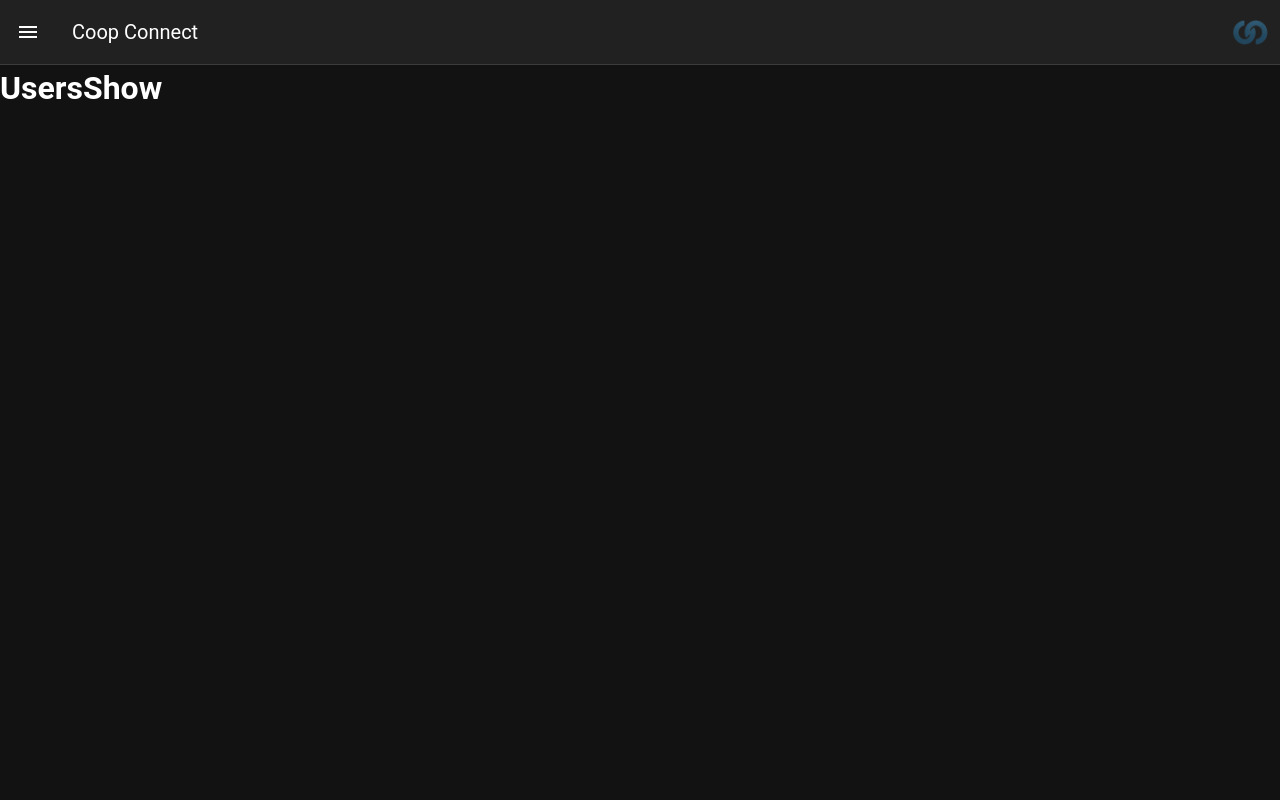
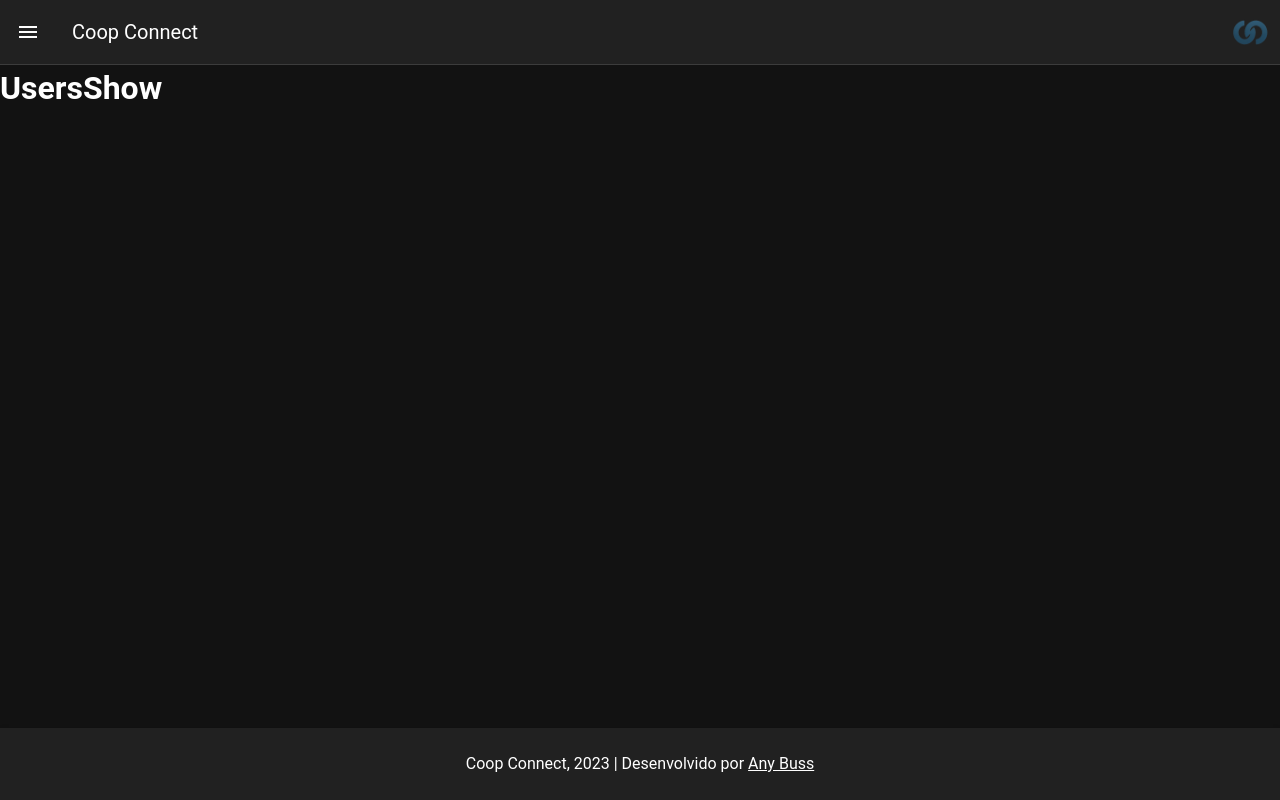
Before and after one commit to anybuss/coop-connect, a Vue app: page /usuarios in a window 1280 px wide. Built offline with nearby package versions, Linux system fonts and the light colour scheme.

Commit message:
feat: use footer component

```diff
--- a/src/components/AppFooter.vue
+++ b/src/components/AppFooter.vue
@@ -5,7 +5,7 @@ const currentYear = ref<number>(new Date().getFullYear());
 </script>
 
 <template>
-  <v-footer fixed elevation="2">
+  <v-footer app elevation="2">
     <v-container>
       <v-row justify="center">
         <v-col class="text-center">
--- a/src/layouts/default/View.vue
+++ b/src/layouts/default/View.vue
@@ -1,4 +1,5 @@
 <script lang="ts" setup>
+import AppFooter from "@/components/AppFooter.vue";
 import AppMenu from "@/components/AppMenu.vue";
 import { computed, ref } from "vue";
 import { useRoute, useRouter, type RouteRecordName } from "vue-router";
@@ -38,5 +39,6 @@ const toggleDrawer = () => {
     <v-main>
       <router-view />
     </v-main>
+    <AppFooter />
   </v-app>
 </template>
```
